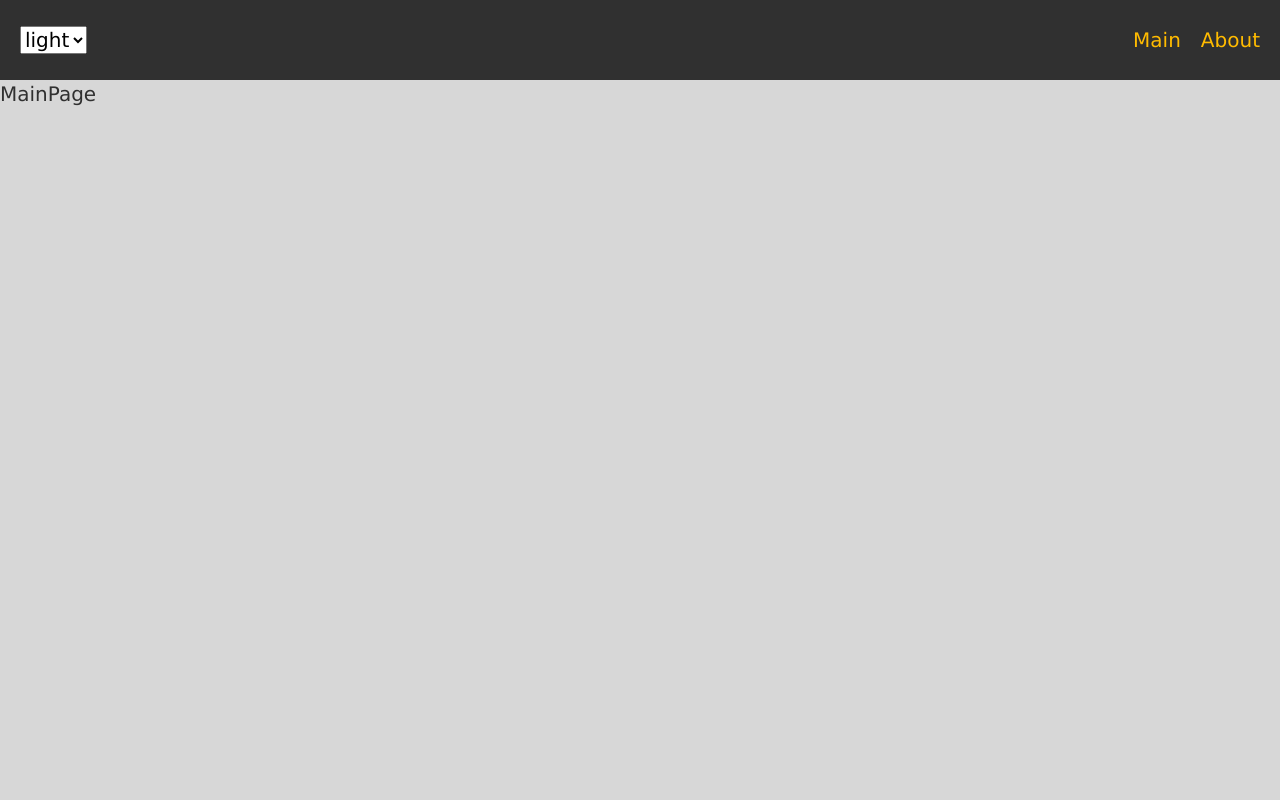
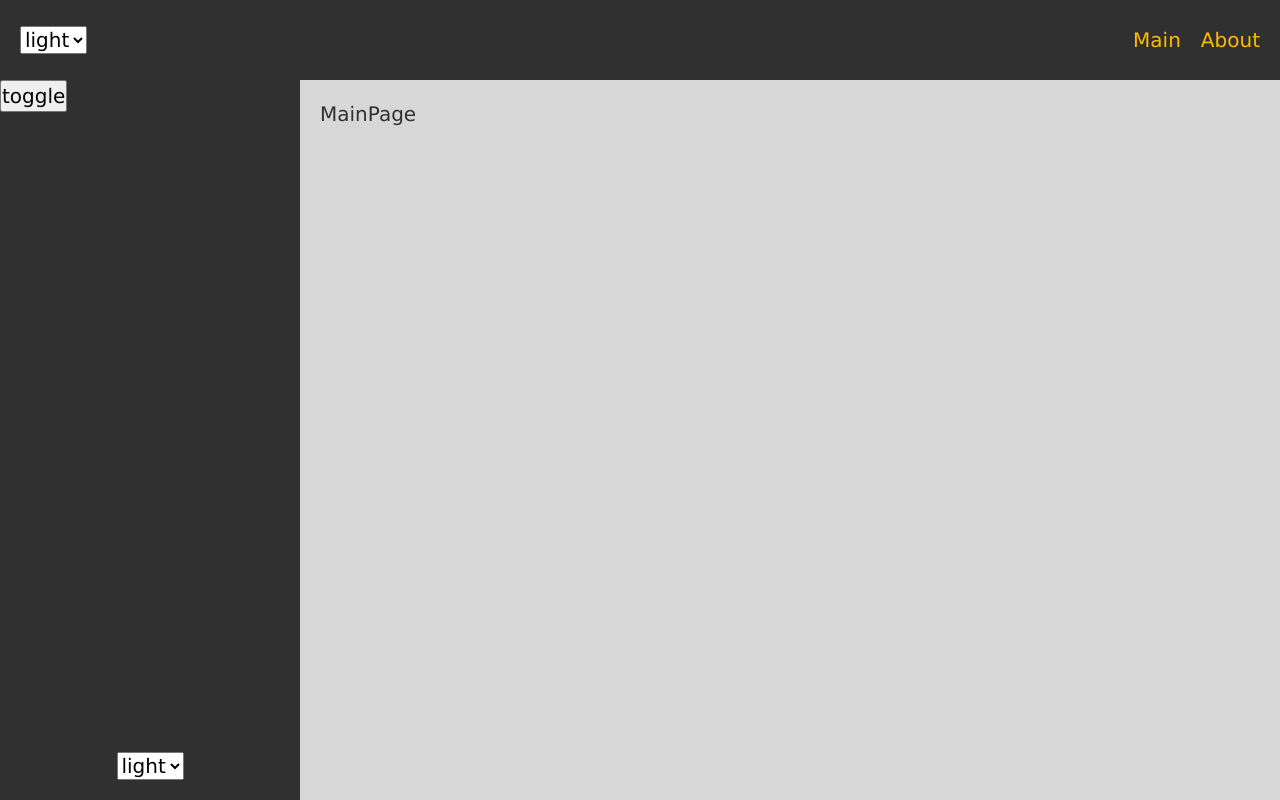
Before and after one commit to Timmy2324/elderwood-bard, a React app: page / in a window 1280 px wide. Built offline with nearby package versions, Linux system fonts and the light colour scheme.

Commit message:
Added sidebar

```diff
--- a/src/app/App.tsx
+++ b/src/app/App.tsx
@@ -3,6 +3,7 @@ import { classNames } from '@/shared/lib/classNames';
 import { useTheme } from '@/app/providers/ThemeProvider';
 import { AppRouter } from '@/app/providers/router';
 import { Navbar } from '@/widgets/Navbar';
+import { Sidebar } from '@/widgets/Sidebar';
 
 
 const App = () => {
@@ -12,7 +13,10 @@ const App = () => {
     return (
         <div className={classNames('app', {}, [theme])}>
             <Navbar/>
-            <AppRouter/>
+            <div className='content-page'>
+                <Sidebar/>
+                <AppRouter/>
+            </div>
         </div>
     )
 }
--- a/src/app/providers/router/ui/AppRouter.tsx
+++ b/src/app/providers/router/ui/AppRouter.tsx
@@ -1,5 +1,3 @@
-import { AboutPage } from "@/pages/AboutPage"
-import { MainPage } from "@/pages/MainPage"
 import { routeConfig } from "@/shared/config/routeConfig/routeConfig"
 import { Suspense } from "react"
 import { Route, Routes } from "react-router-dom"
@@ -9,10 +7,10 @@ const AppRouter = () => {
         <Suspense fallback={<div>Loading...</div>}>
             <Routes>
                 {routeConfig.map(({path, element}) => (
-                    <Route key={path} path={path} element={element} />
+                    <Route key={path} path={path} element={(
+                        <div className="page-wrapper">{element}</div>
+                    )} />
                 ))}
-                <Route path='/about' element={<AboutPage/>} />
-                <Route path='/' element={<MainPage/>} />
             </Routes>
         </Suspense>
     )
--- a/src/app/styles/index.scss
+++ b/src/app/styles/index.scss
@@ -11,3 +11,12 @@
 
     min-height: 100vh;
 }
+
+.content-page {
+    display: flex;
+}
+
+.page-wrapper {
+    flex-grow: 1;
+    padding: 20px;
+}
--- a/src/app/styles/variables/global.scss
+++ b/src/app/styles/variables/global.scss
@@ -12,4 +12,7 @@
     --font-l: var(--font-size-l) / var(--font-line-l) var(--font-family-main);
 
     --navbar-height: 80px;
+
+    --sidebar-width: 300px;
+    --sidebar-width-collapsed: 80px;
 }
--- a/src/shared/config/routeConfig/routeConfig.tsx
+++ b/src/shared/config/routeConfig/routeConfig.tsx
@@ -14,11 +14,11 @@ export const RoutePath: Record<AppRoutes, string> = {
 
 export const routeConfig: RouteProps[] = [
     {
-        path: AppRoutes.Main,
+        path: RoutePath.main,
         element: <MainPage/>
     },
     {
-        path: AppRoutes.About,
+        path: RoutePath.about,
         element: <AboutPage/>
     }
 ]
--- /dev/null
+++ b/src/widgets/Sidebar/index.ts
@@ -0,0 +1 @@
+export { Sidebar } from './ui/Sidebar/Sidebar';
--- /dev/null
+++ b/src/widgets/Sidebar/ui/Sidebar/Sidebar.module.scss
@@ -0,0 +1,19 @@
+.sidebar {
+    height: calc(100vh - var(--navbar-height));
+    width: var(--sidebar-width);
+    background: var(--bg-inverted-color);
+    position: relative;
+    transition: width ease-in-out 0.3s;
+}
+
+.collapsed {
+    width: var(--sidebar-width-collapsed);
+}
+
+.switchers {
+    position: absolute;
+    bottom: 20px;
+    display: flex;
+    justify-content: center;
+    width: 100%;
+}
--- /dev/null
+++ b/src/widgets/Sidebar/ui/Sidebar/Sidebar.tsx
@@ -0,0 +1,29 @@
+import { classNames } from '@/shared/lib/classNames';
+import cls from './Sidebar.module.scss';
+import { useState } from 'react';
+import { ThemeSwitcher } from '@/widgets/ThemeSwitcher';
+
+interface SidebarProps {
+    className?: string
+}
+
+export const Sidebar = ({className}: SidebarProps) => {
+
+    const [collapsed, setCollapsed] = useState(false);
+
+    const onToggle = () => {
+        setCollapsed(prev => !prev)
+    }
+
+    return (
+        <div className={classNames(cls.sidebar, {[cls.collapsed]: collapsed}, [className])}>
+            <button onClick={onToggle}>
+                toggle
+            </button>
+            <div className={cls.switchers}>
+                <ThemeSwitcher />
+
+            </div>
+        </div>
+    )
+}
```
